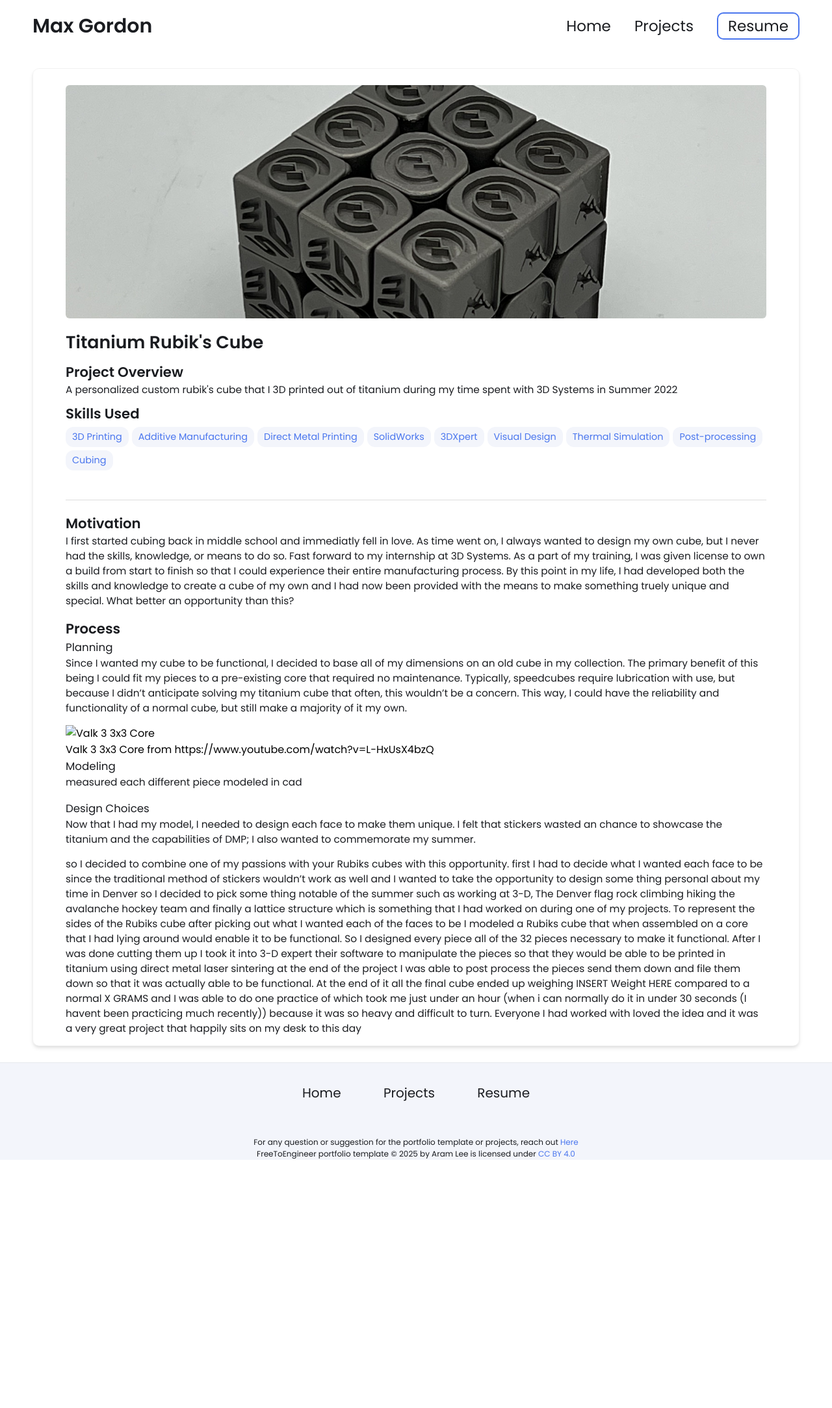
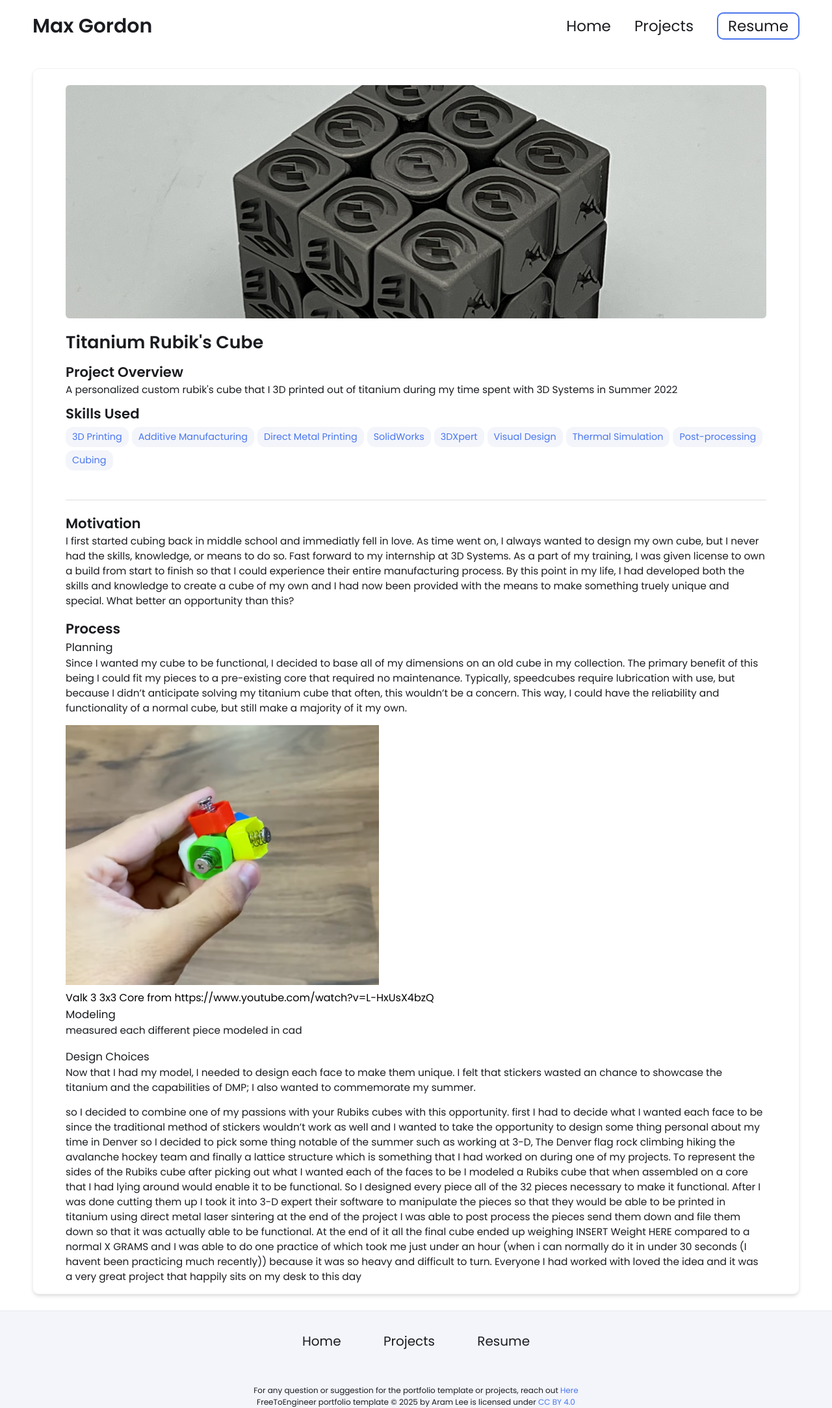
Before and after one commit to mgordon17/mgordon17.github.io, a Jekyll site: the page built from _projects/Ti-Cube/index.md, in a window 1280 px wide. Shown: the whole page at 65% size. Built offline with Jekyll 4.4.1, drawn with Linux system fonts in a browser that asks for light colours; before the commit the page ends 1785 px from its top, so only the background shows below that.

Commit message:
Update index.md

```diff
--- a/_projects/Ti-Cube/index.md
+++ b/_projects/Ti-Cube/index.md
@@ -22,7 +22,7 @@ I first started cubing back in middle school and immediatly fell in love. As tim
 ### Planning
 Since I wanted my cube to be functional, I decided to base all of my dimensions on an old cube in my collection. The primary benefit of this being I could fit my pieces to a pre-existing core that required no maintenance. Typically, speedcubes require lubrication with use, but because I didn't anticipate solving my titanium cube that often, this wouldn't be a concern. This way, I could have the reliability and functionality of a normal cube, but still make a majority of it my own.
 <figure>
-  <img src="/Core.png" alt="Valk 3 3x3 Core" style="height:400px; justify-content: center">
+  <img src="Core.png" alt="Valk 3 3x3 Core" style="height:400px;">
   <figcaption>Valk 3 3x3 Core from https://www.youtube.com/watch?v=L-HxUsX4bzQ</figcaption>
 </figure>
 <!-- {% include image-gallery.html images="Core.png" height="400" %}
```
